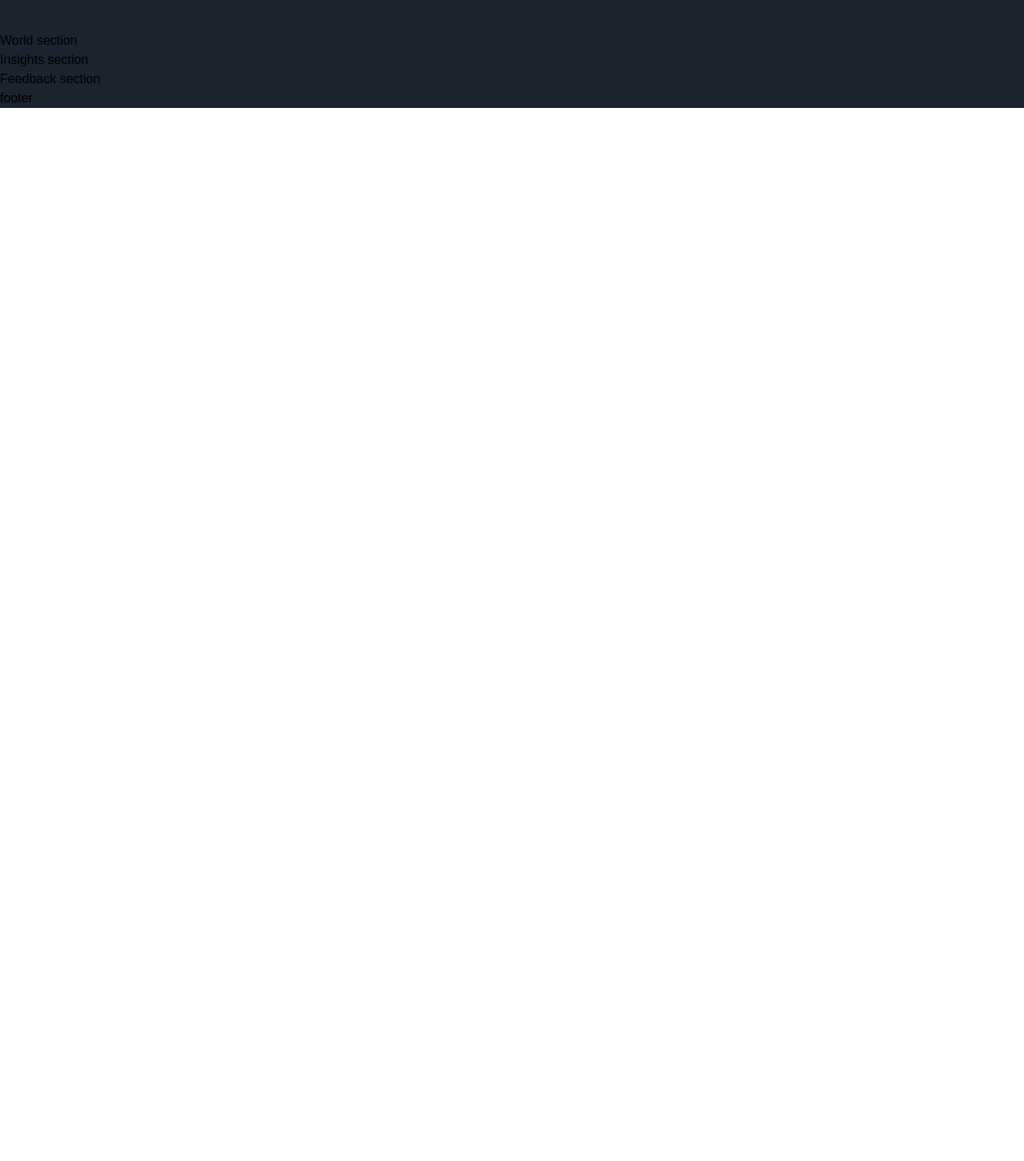
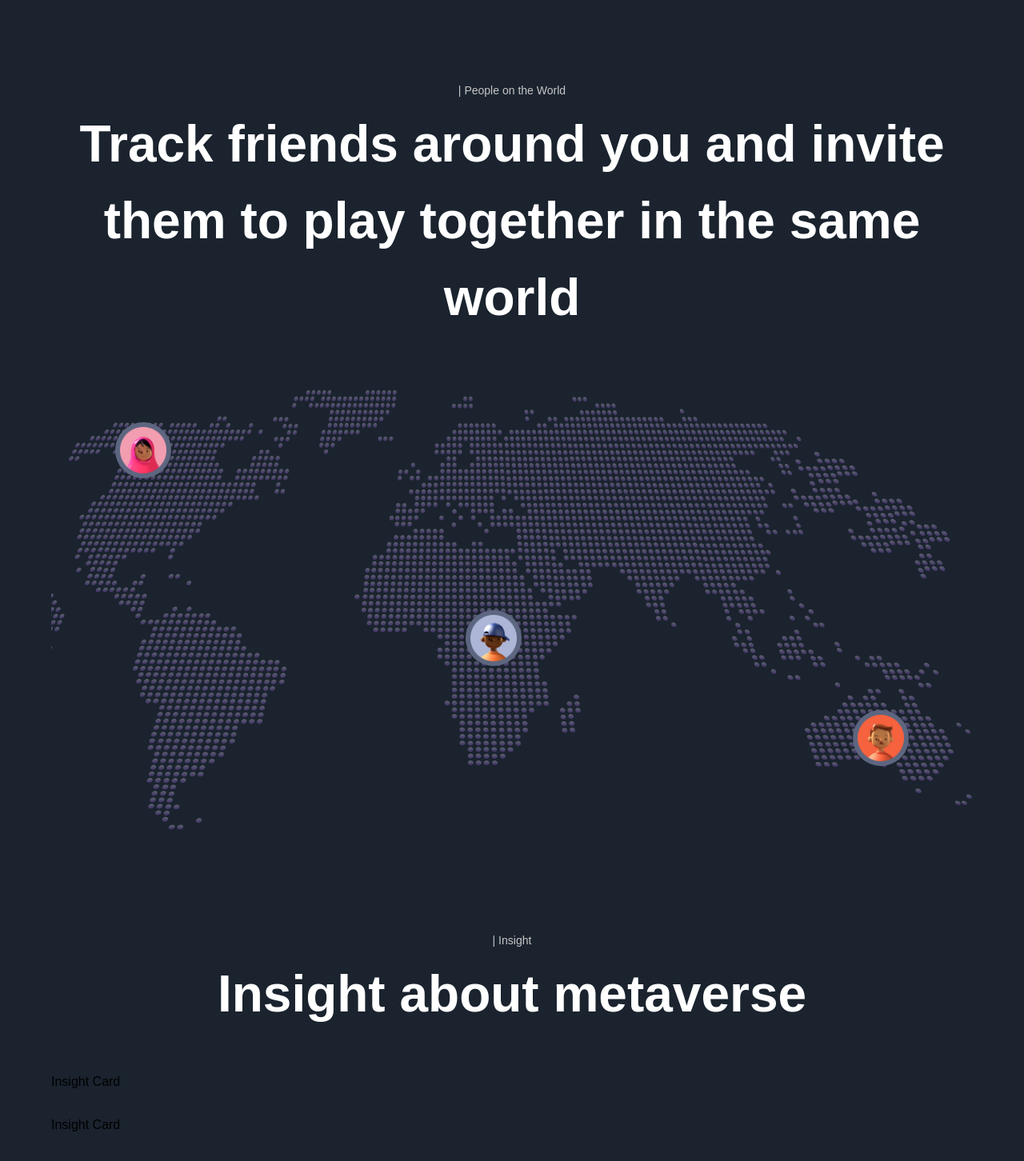
Before and after one commit to javorskyp/responsive_next_tailwind, a Next.js app: page / in a window 1280 px wide. Shown: the part 4020-5472 px from the top of the page at 80% size. Before the commit the page ends 4155 px from the top, so only its background shows below. Built offline with nearby package versions, Linux system fonts and the light colour scheme; a web font is replaced by a local one.

Commit message:
World & Insight section

```diff
--- a/sections/Insights.jsx
+++ b/sections/Insights.jsx
@@ -1,8 +1,29 @@
 'use client';
 
+import { motion } from 'framer-motion';
+
+import styles from '../styles';
+import { insights } from '../constants';
+import { staggerContainer } from '../utils/motion';
+import { InsightCard, TitleText, TypingText } from '../components';
+
 const Insights = () => (
-  <section>
-    Insights section
+  <section className={`${styles.paddings} relative z-10`}>
+    <motion.div
+      variants={staggerContainer}
+      initial="hidden"
+      whileInView="show"
+      viewport={{ once: false, amount: 0.25 }}
+      className={`${styles.innerWidth} mx-auto flex flex-col`}
+    >
+      <TypingText title="| Insight" textStyles="text-center" />
+      <TitleText title={<>Insight about metaverse</>} textStyles="text-center" />
+      <div className="mt-[50px] flex flex-col gap-[30px]">
+        {insights.map((item, index) => (
+          <InsightCard key={`insight-${index}`} {...item} index={index + 1} />
+        ))}
+      </div>
+    </motion.div>
   </section>
 );
 
--- a/sections/World.jsx
+++ b/sections/World.jsx
@@ -1,8 +1,50 @@
 'use client';
 
+import { motion } from 'framer-motion';
+
+import styles from '../styles';
+import { TitleText, TypingText } from '../components';
+import { fadeIn, staggerContainer } from '../utils/motion';
+
 const World = () => (
-  <section>
-    World section
+  <section className={`${styles.paddings} relative z-10`}>
+    <motion.div
+      variants={staggerContainer}
+      initial="hidden"
+      whileInView="show"
+      viewport={{ once: false, amount: 0.25 }}
+      className={`${styles.innerWidth} mx-auto flex flex-col`}
+    >
+
+      <TypingText title="| People on the World" textStyles="text-center" />
+      <TitleText
+        title={(
+          <>Track friends around you and invite them to play together in the same
+            world
+          </>
+        )}
+        textStyles="text-center"
+      />
+
+      <motion.div
+        variants={fadeIn('up', 'tween', 0.3, 1)}
+        className="relative mt-[68px] flex w-full h-[550px]"
+      >
+        <img src="/map.png" alt="map" className="w-full h-full object-cover" />
+
+        <div className="absolute bottom-20 right-20 w-[70px] h-[70px] p-[6px] rounded-full bg-[#5D6680]">
+          <img src="people-01.png" alt="people" className="w-full h-full" />
+        </div>
+
+        <div className="absolute top-10 left-20 w-[70px] h-[70px] p-[6px] rounded-full bg-[#5D6680]">
+          <img src="/people-02.png" alt="people" className="w-full h-full" />
+        </div>
+
+        <div className="absolute top-1/2 left-[45%] w-[70px] h-[70px] p-[6px] rounded-full bg-[#5D6680]">
+          <img src="people-03.png" alt="people" className="w-full h-full" />
+        </div>
+      </motion.div>
+    </motion.div>
   </section>
 );
 
```
